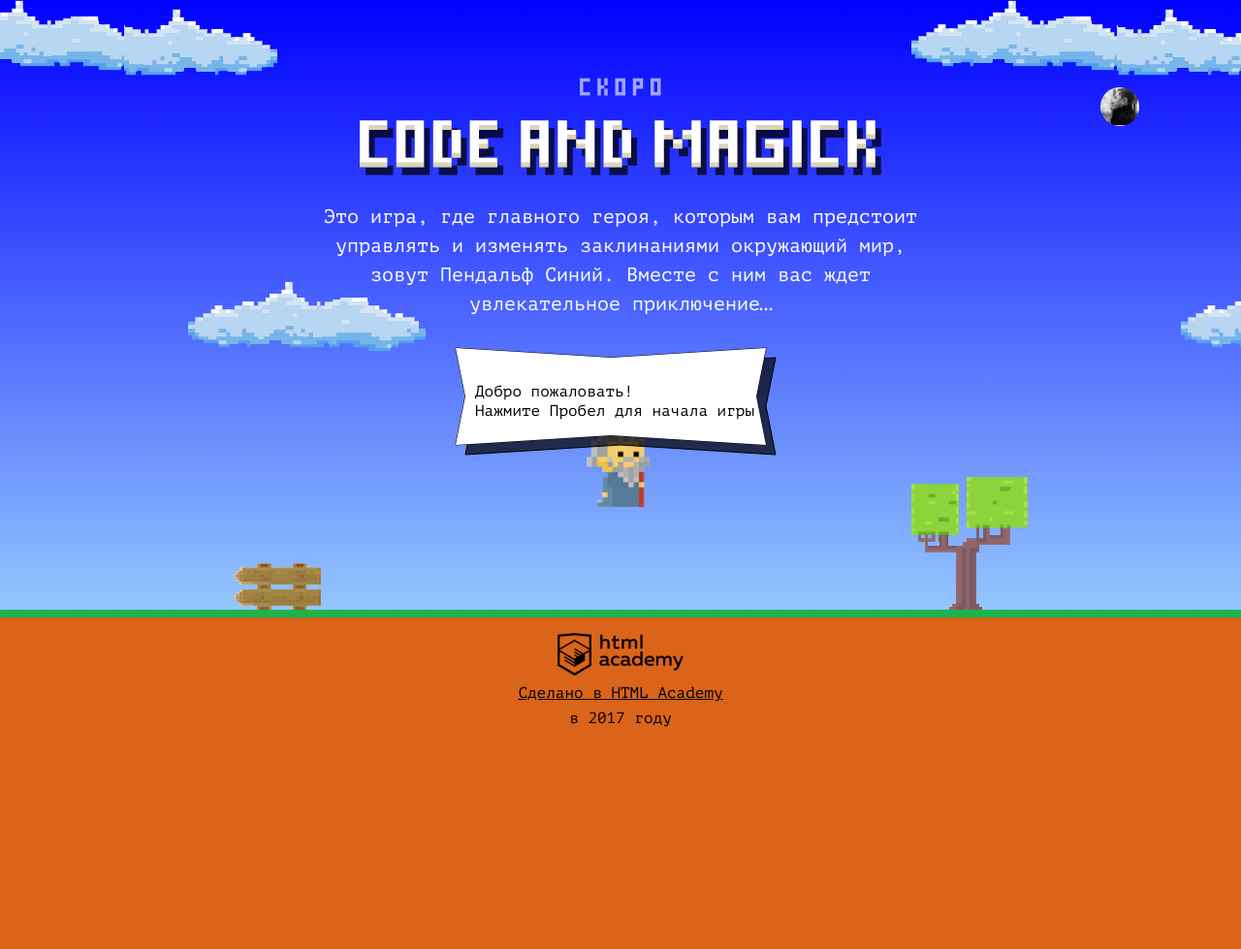
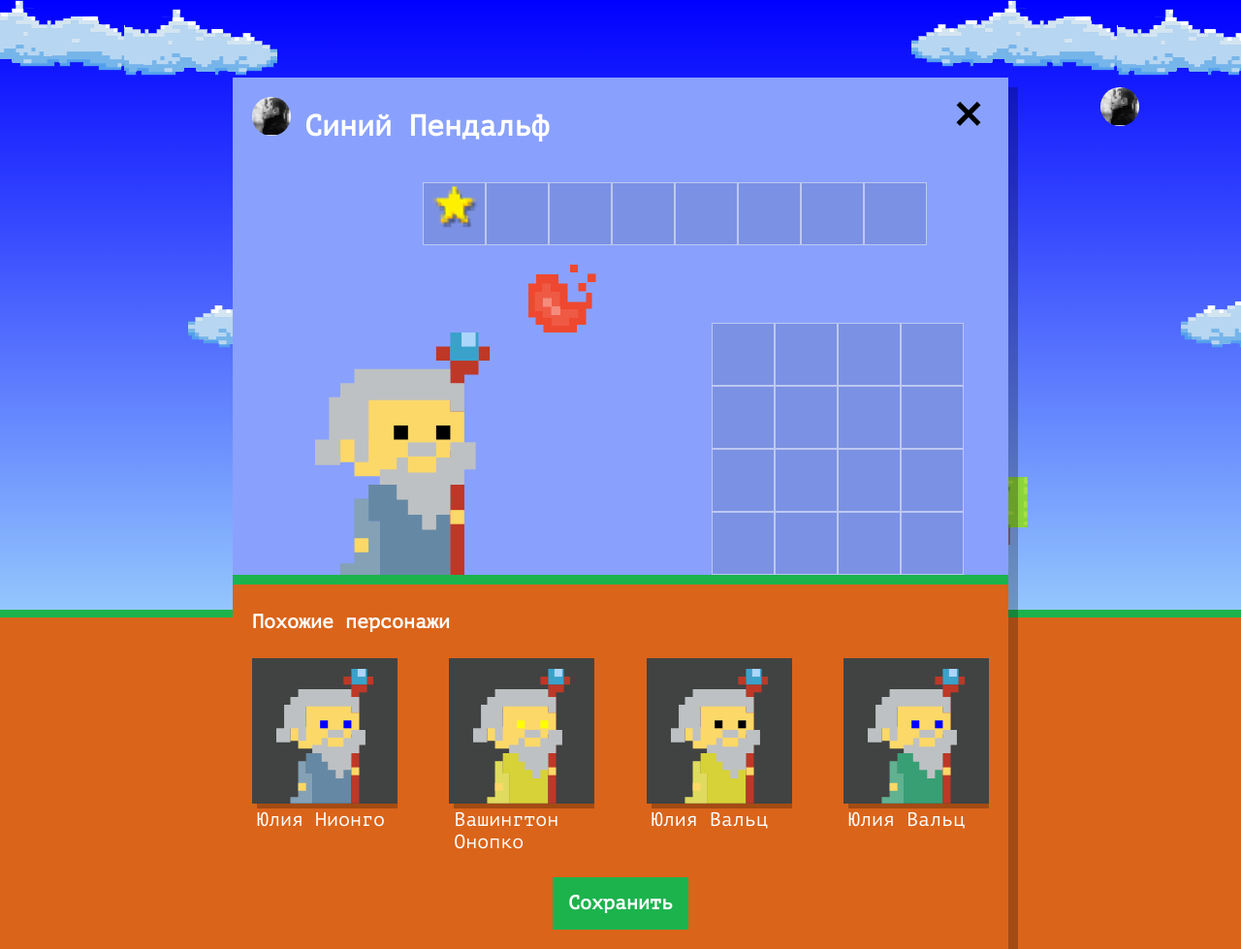
Before and after one commit to B1ackOFF/1479435-code-and-magick-21, a website: page index.html in a window 1280 px wide. Shown: the whole page at 97% size. Before the commit the page ends 800 px from the top, so only its background shows below. Drawn offline with Linux system fonts and the light colour scheme.

Commit message:
for the Horde

```diff
--- a/index.html
+++ b/index.html
@@ -206,6 +206,6 @@
 
 <script src="js/stat.js"></script>
 <script src="js/game.js"></script>
-
+<script src="js/setup.js"></script>
 </body>
 </html>
--- /dev/null
+++ b/js/setup.js
@@ -0,0 +1,98 @@
+"use strict";
+
+const WIZARD_NAMES = [
+  `Иван`,
+  `Хуан Себастьян`,
+  `Мария`,
+  `Кристоф`,
+  `Виктор`,
+  `Юлия`,
+  `Люпита`,
+  `Вашингтон`
+];
+const WIZARD_LASTNAMES = [
+  `да Марья`,
+  `Верон`,
+  `Мирабелла`,
+  `Вальц`,
+  `Онопко`,
+  `Топольницкая`,
+  `Нионго`,
+  `Ирвинг`
+];
+const WIZARD_COAT_COLOR = [
+  `rgb(101, 137, 164)`,
+  `rgb(241, 43, 107)`,
+  `rgb(146, 100, 161)`,
+  `rgb(56, 159, 117)`,
+  `rgb(215, 210, 55)`,
+  `rgb(0, 0, 0)`
+];
+const WIZARD_EYES_COLOR = [
+  `black`,
+  `red`,
+  `blue`,
+  `yellow`,
+  `green`
+];
+const wizards = [
+  {
+    name: WIZARD_NAMES[0],
+    lastname: WIZARD_LASTNAMES[0],
+    coatColor: WIZARD_COAT_COLOR[0],
+    eyesColor: WIZARD_EYES_COLOR[0]
+  },
+  {
+    name: WIZARD_NAMES[1],
+    lastname: WIZARD_LASTNAMES[1],
+    coatColor: WIZARD_COAT_COLOR[1],
+    eyesColor: WIZARD_EYES_COLOR[1]
+  },
+  {
+    name: WIZARD_NAMES[2],
+    lastname: WIZARD_LASTNAMES[2],
+    coatColor: WIZARD_COAT_COLOR[2],
+    eyesColor: WIZARD_EYES_COLOR[2]
+  },
+  {
+    name: WIZARD_NAMES[3],
+    lastname: WIZARD_LASTNAMES[3],
+    coatColor: WIZARD_COAT_COLOR[3],
+    eyesColor: WIZARD_EYES_COLOR[3]
+  }
+];
+const userDialog = document.querySelector(`.setup`);
+const similarСharacters = document.querySelector(`.setup-similar`);
+const similarListElement = document.querySelector('.setup-similar-list');
+const similarWizardTemplate = document.querySelector('#similar-wizard-template').content.querySelector('.setup-similar-item');
+
+const getRandomData = (arrayName) => {
+  return arrayName[Math.floor(Math.random() * arrayName.length)];
+};
+
+const activeMode = (element) => {
+  element.classList.remove(`hidden`);
+};
+
+activeMode(userDialog);
+activeMode(similarСharacters);
+
+var renderWizard = function () {
+  let wizardElement = similarWizardTemplate.cloneNode(true);
+
+  wizardElement.querySelector('.setup-similar-label').textContent = `${getRandomData(WIZARD_NAMES)} ${getRandomData(WIZARD_LASTNAMES)}`;
+  wizardElement.querySelector('.wizard-coat').style.fill = `${getRandomData(WIZARD_COAT_COLOR)}`;
+  wizardElement.querySelector('.wizard-eyes').style.fill = `${getRandomData(WIZARD_EYES_COLOR)}`;
+
+  similarListElement.appendChild(wizardElement);
+
+  return wizardElement;
+};
+
+let fragment = document.createDocumentFragment();
+
+for (var i = 0; i < wizards.length; i++) {
+  fragment.appendChild(renderWizard(wizards[i]));
+}
+
+similarListElement.appendChild(fragment);
--- a/js/stat.js
+++ b/js/stat.js
@@ -11,10 +11,10 @@ var BAR_HEIGHT = CLOUD_HEIGHT - TEXT_WIDTH - GAP - GAP - TEXT_WIDTH; // 150
 var BAR_WIDTH = 40;
 var HEADER_GAP = 70;
 
-var YOU = 'Вы';
+var MAIN_PLAYER = 'Вы';
 var MAIN_FONT = '16px PT Mono';
-var WINNER = 'Ура вы победили!';
-var LIST_RESULTS = 'Список результатов:';
+var STATISTIC_TITLE = 'Ура вы победили!';
+var STATISTIC_TEXT = 'Список результатов:';
 var COLORS = {
   BLACK: '#000',
   WHITE: '#fff',
@@ -61,13 +61,13 @@ window.renderStatistics = function (ctx, players, times) {
 
   renderCongratulationText(
       ctx,
-      WINNER,
+      STATISTIC_TITLE,
       CLOUD_X + HEADER_GAP,
       GAP + FONT_GAP);
 
   renderCongratulationText(
       ctx,
-      LIST_RESULTS,
+      STATISTIC_TEXT,
       CLOUD_X + HEADER_GAP,
       GAP + FONT_GAP + FONT_GAP);
 
@@ -76,7 +76,7 @@ window.renderStatistics = function (ctx, players, times) {
   for (var i = 0; i < players.length; i++) {
     // Random color
     var randomColor = Math.floor(Math.random() * 100) + 1;
-    if (players[i] === YOU) {
+    if (players[i] === MAIN_PLAYER) {
       ctx.fillStyle = COLORS.RED;
     } else {
       ctx.fillStyle = 'hsl(240,' + randomColor + '%, 50%)';
```
